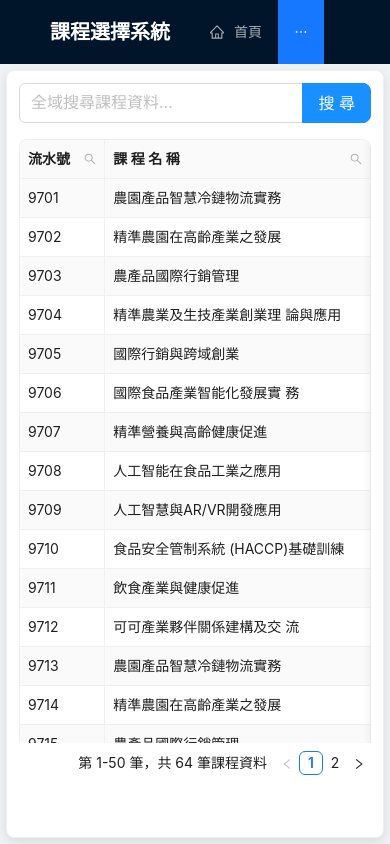
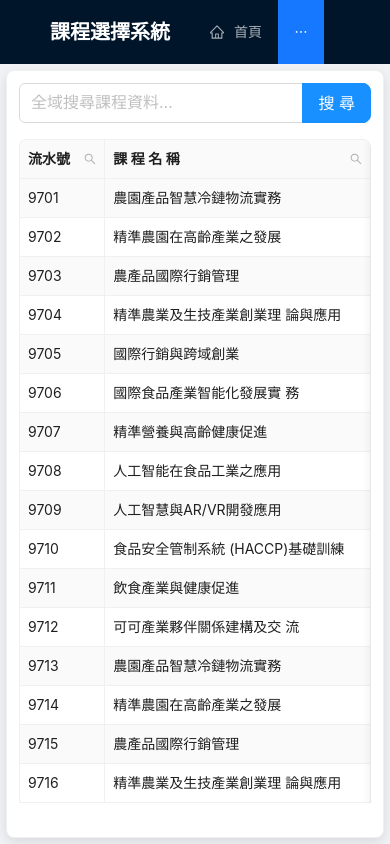
Before and after one commit to lumberjack0708/courseSelect, a React (Create React App) app: page /course-report in a window 390 px wide. Built offline with nearby package versions, Linux system fonts and the light colour scheme.

Commit message:
移除分頁器

```diff
--- a/src/App.css
+++ b/src/App.css
@@ -116,12 +116,6 @@
   overflow: auto; /* 允許表格內容滾動 */
 }
 
-.table-wrapper .ant-pagination {
-  flex-shrink: 0; /* 確保分頁器不會被壓縮 */
-  margin-top: 16px !important;
-  padding: 0;
-}
-
 /* 響應式設計 */
 @media (max-width: 1200px) {
   .course-report-container {
@@ -140,10 +134,6 @@
   .course-report-container .ant-card-body {
     padding: 16px;
   }
-
-  .table-wrapper .ant-pagination {
-    margin-top: 12px !important;
-  }
 }
 
 @media (max-width: 576px) {
@@ -154,10 +144,6 @@
 
   .course-report-container .ant-card-body {
     padding: 12px;
-  }
-
-  .table-wrapper .ant-pagination {
-    margin-top: 8px !important;
   }
 }
 
--- a/src/components/CourseReport.js
+++ b/src/components/CourseReport.js
@@ -235,15 +235,8 @@ const CourseReport = () => {
             <Table
               columns={columns}           // 表格欄位定義
               dataSource={filteredData}   // 過濾後的資料
-              scroll={{ x: 1800, y: 'calc(100vh - 280px)' }}  // 水平和垂直滾動
-              pagination={{       // 分頁器
-                pageSize: 50,
-                showSizeChanger: true,
-                showQuickJumper: true,
-                showTotal: (total, range) =>
-                  `第 ${range[0]}-${range[1]} 筆，共 ${total} 筆課程資料`,
-                pageSizeOptions: ['20', '50', '100', '200']
-              }}
+              scroll={{ x: 1800, y: 'calc(100vh - 220px)' }}  // 調整垂直滾動高度
+              pagination={false}          // 移除分頁器
               size="small"
               bordered
               rowClassName={(record, index) => index % 2 === 0 ? 'even-row' : 'odd-row'}
```
